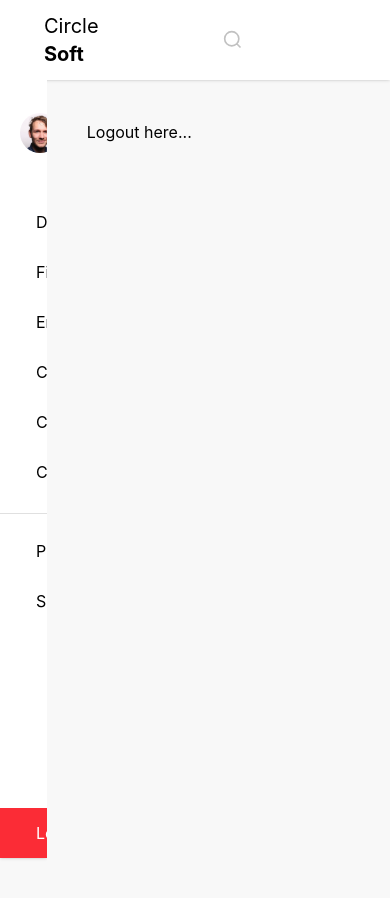
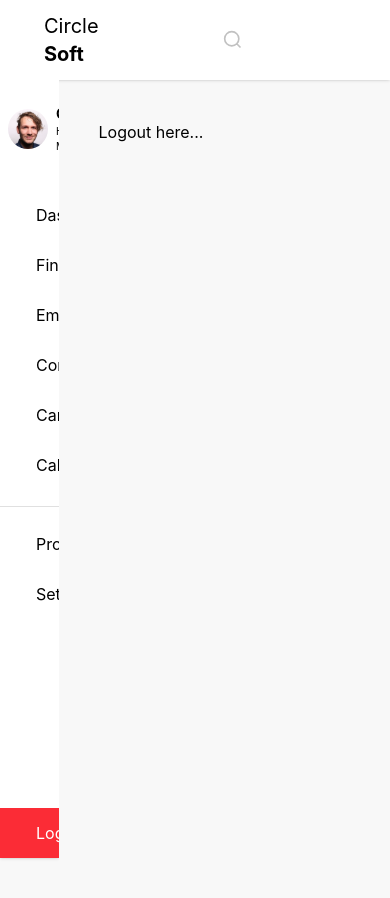
Before and after one commit to alameenbalogun/circleSoft, a Next.js app: page /logout in a window 390 px wide. Shown: the top 898 px of the page. Built offline with nearby package versions, Linux system fonts and the light colour scheme.

Commit message:
fixed side bar

```diff
--- a/src/app/layout.js
+++ b/src/app/layout.js
@@ -12,10 +12,10 @@ export default function RootLayout({ children }) {
       <body className="relative bg-[#f8f8f8] w-full overflow-hidden">
         <Header />
         <div className="flex justify-normal items-start w-full h-dvh relative">
-          <div className="h-full !max-w-[12%] !w-full !overflow-hidden">
+          <div className="h-full !max-w-[15%] !w-full !overflow-hidden">
             <SideBar />
           </div>
-          <div className="h-full max-w-[88%] w-full overflow-y-scroll overflow-hidden p-10 pb-24">
+          <div className="h-full max-w-[85%] w-full overflow-y-scroll overflow-hidden p-10 pb-24">
             {children}
           </div>
         </div>
--- a/src/app/page.js
+++ b/src/app/page.js
@@ -82,7 +82,7 @@ export default function Page() {
 
   return (
     <PageLayout>
-      <div className="grid grid-cols-4 gap-8 ">
+      <div className="grid grid-cols-1 sm:grid-cols-2 md:grid-cols-3 lg:grid-cols-4 gap-8 ">
         <JobCard
           title={" Total Employees"}
           icon={"/tradeSignal.svg"}
--- a/src/components/Sidebar.js
+++ b/src/components/Sidebar.js
@@ -12,12 +12,12 @@ import { CiLogout } from "react-icons/ci";
 export default function SideBar() {
   return (
     <div className="top-[66px] shadow-sm !h-[calc(100vh-66px)] bg-white flex flex-col overflow-y-auto">
-      <div className="flex gap-5  !px-5 p-6">
+      <div className="flex gap-2 xl:gap-5 px-2 xl:!px-5 p-6">
         <div className="flex gap-2 items-center">
           <img src="/gavano.svg" alt="Gavano Image" width={40} />
           <div className="">
-            <h1 className="font-bold">Gavano</h1>
-            <p className="text-[11px]">HR Manager</p>
+            <h1 className="font-bold text-sm xl:text-base">Gavano</h1>
+            <p className="text-[10px] xl:text-[11px]">HR Manager</p>
           </div>
         </div>
         <img src="/menu.svg" alt="Menu " />
```
